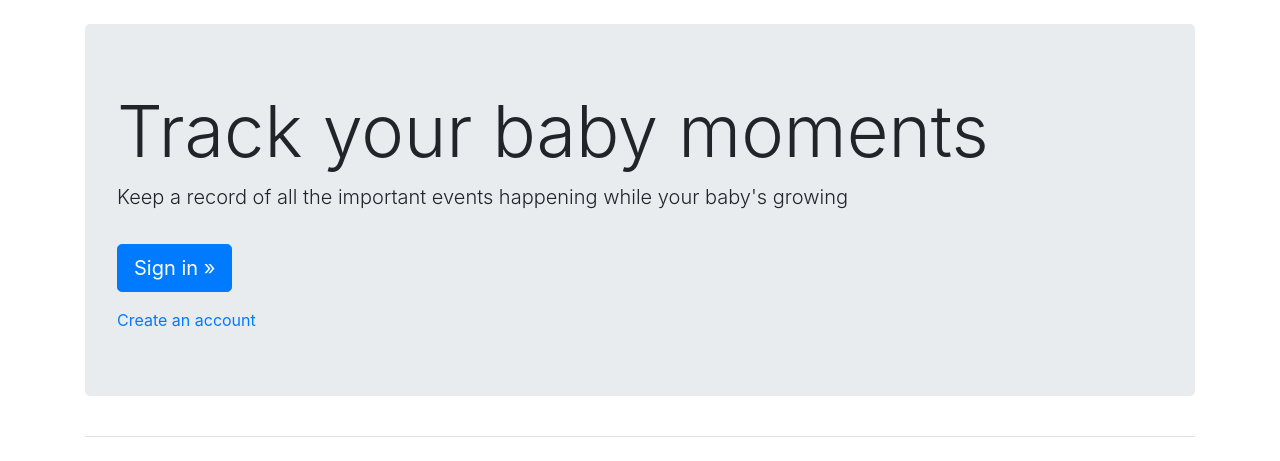
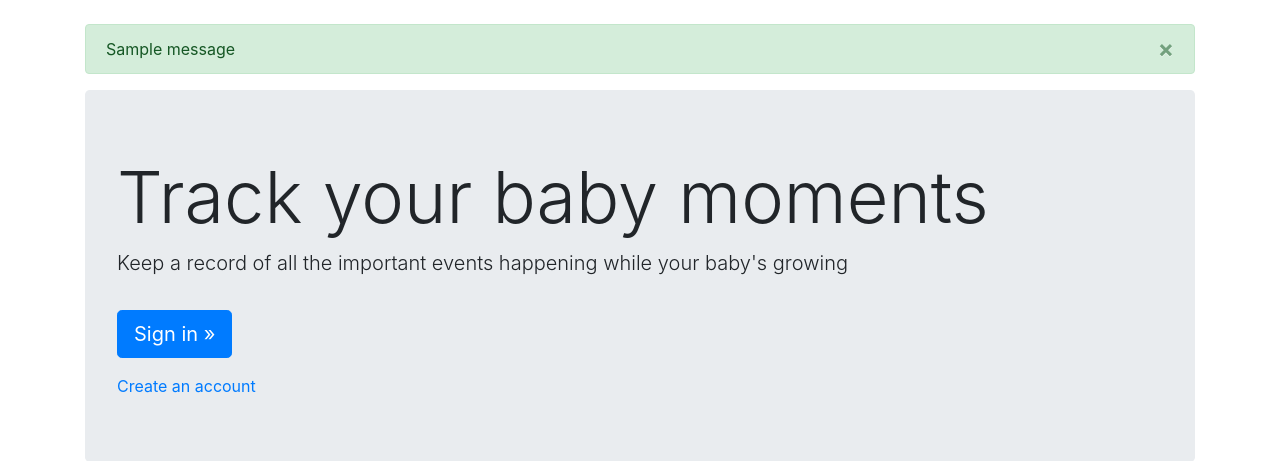
Before and after one commit to fpelletier-gh/baby-journal-MVC, a Django app: page / in a window 1280 px wide. Shown: the part 58-519 px from the top of the page. Run offline with Django 3.2, Linux system fonts and the light colour scheme; tables that the repository leaves empty hold one stand-in row (values such as "Sample post"); one stand-in notice (Sample message) is shown; some libraries are stand-ins or nearby versions.

Commit message:
refactor logout to redirect to home page and display a message

```diff
--- a/baby_logs/templates/baby_logs/index.html
+++ b/baby_logs/templates/baby_logs/index.html
@@ -1,5 +1,15 @@
 {% extends "baby_logs/base.html" %}
 {% block page_header %}
+    {% if messages %}
+        {% for message in messages %}
+            <div class="alert alert-success alert-dismissible fade show" role="alert">
+                {{ message }}
+                <button type="button" class="close" data-dismiss="alert" aria-label="Close">
+                    <span aria-hidden="true">&times;</span>
+                </button>
+            </div>
+        {% endfor %}
+    {% endif %}
     <div class="jumbotron">
         <h1 class="display-3">Track your baby moments</h1>
         <p class="lead">Keep a record of all the important events happening while your baby's growing</p>
--- a/users/urls.py
+++ b/users/urls.py
@@ -15,6 +15,7 @@ urlpatterns = [
         ),
         name="login",
     ),
+    path("logout/", users_views.logout_request, name="logout"),
     path("register/", users_views.register, name="register"),
     path("", include("django.contrib.auth.urls")),
 ]
```
Also changed, not shown: users/views.py (+8 -0 lines).
